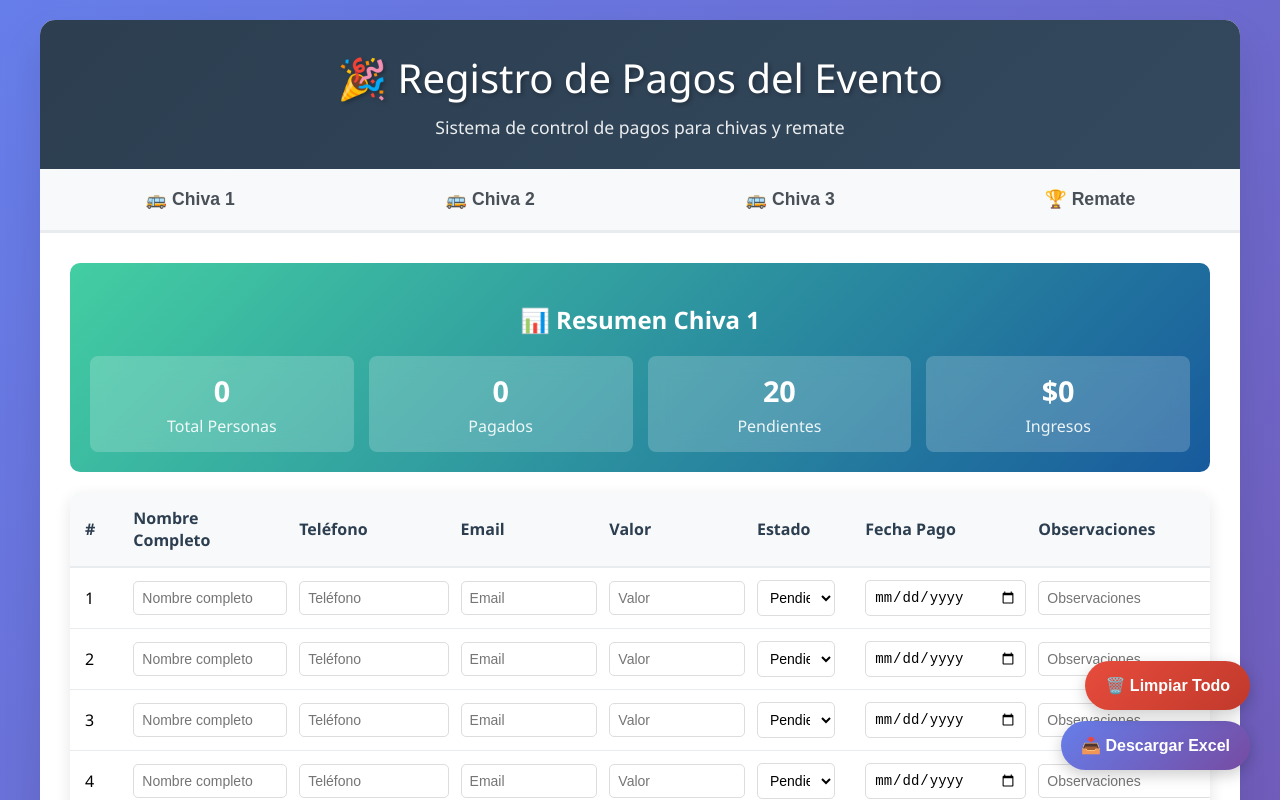
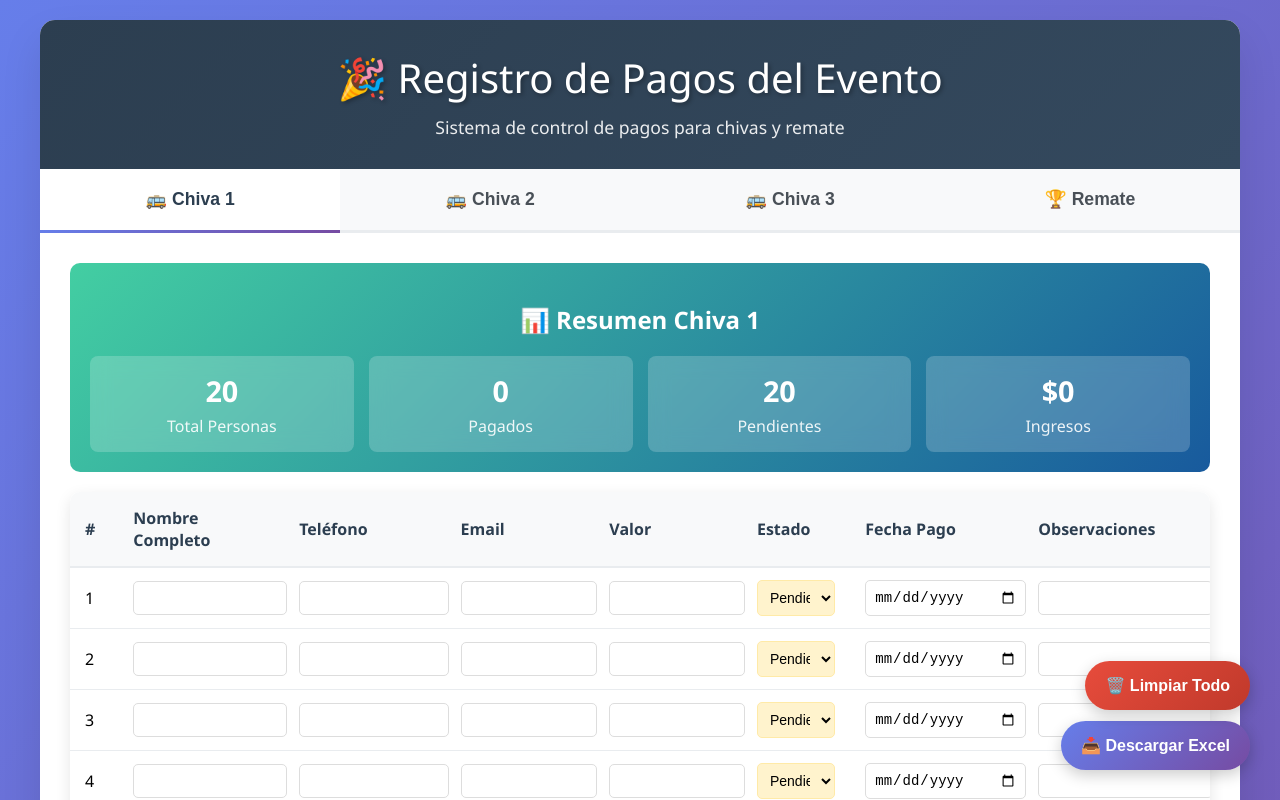
Before and after one commit to xSt3ph/Sistema-de-Pagos, a plain HTML site: page index.html in a window 1280 px wide. Both pictures are taken after a click on the button "🚌 Chiva 1". Shown: the top 800 px of the page. Drawn offline with Linux system fonts and the light colour scheme.

Commit message:
Update index.html

```diff
--- a/index.html
+++ b/index.html
@@ -125,6 +125,7 @@
             border-bottom: 2px solid #e9ecef;
             position: sticky;
             top: 0;
+            z-index: 2;
         }
         td {
             padding: 12px 15px;
@@ -167,6 +168,7 @@
             cursor: pointer;
             box-shadow: 0 5px 15px rgba(0,0,0,0.2);
             transition: all 0.3s ease;
+            z-index: 999;
         }
         .download-btn:hover {
             transform: translateY(-3px);
@@ -248,10 +250,10 @@
         </div>
 
         <div class="tabs">
-            <button class="tab active" onclick="showTab('chiva1')">🚌 Chiva 1</button>
-            <button class="tab" onclick="showTab('chiva2')">🚌 Chiva 2</button>
-            <button class="tab" onclick="showTab('chiva3')">🚌 Chiva 3</button>
-            <button class="tab" onclick="showTab('remate')">🏆 Remate</button>
+            <button class="tab active" data-tab="chiva1">🚌 Chiva 1</button>
+            <button class="tab" data-tab="chiva2">🚌 Chiva 2</button>
+            <button class="tab" data-tab="chiva3">🚌 Chiva 3</button>
+            <button class="tab" data-tab="remate">🏆 Remate</button>
         </div>
 
         <div class="tab-content active" id="chiva1">
@@ -445,7 +447,6 @@
 
     <script src="https://cdnjs.cloudflare.com/ajax/libs/xlsx/0.18.5/xlsx.full.min.js"></script>
     <script>
-        // Datos del evento con autoguardado
         let eventData = {
             chiva1: [],
             chiva2: [],
@@ -453,46 +454,46 @@
             remate: []
         };
 
-        // Cargar datos guardados al iniciar (ahora con localStorage)
+        // Cargar datos guardados al iniciar (localStorage)
         function loadSavedData() {
             const savedRaw = localStorage.getItem('eventData');
             if (savedRaw) {
+                try {
                     const saved = JSON.parse(savedRaw);
                     eventData = { ...eventData, ...saved };
-                console.log('Datos cargados:', eventData);
                     return true;
+                } catch {
+                    console.warn("Error al parsear los datos guardados");
+                    return false;
+                }
             }
             return false;
         }
 
-        // Guardar datos automáticamente (ahora con localStorage)
+        // Guardar datos en localStorage
         function saveData() {
             localStorage.setItem('eventData', JSON.stringify(eventData));
-            console.log('Datos guardados automáticamente');
         }
 
-        // Inicializar con algunas filas vacías o cargar datos guardados
+        // Inicializar tablas con datos o filas vacías
         function initializeTables() {
             const hasData = loadSavedData();
-
-            ['chiva1', 'chiva2', 'chiva3', 'remate'].forEach(function(table) {
+            ['chiva1', 'chiva2', 'chiva3', 'remate'].forEach(table => {
                 if (hasData && eventData[table] && eventData[table].length > 0) {
-                    // Cargar datos existentes
                     loadTableData(table);
                 } else {
-                    // Crear filas vacías si no hay datos guardados
-                    for(let i = 0; i < 20; i++) {
+                    eventData[table] = [];
+                    for (let i = 0; i < 20; i++) {
                         addRow(table, true);
                     }
                 }
             });
         }
 
-        // Cargar datos existentes en la tabla
+        // Cargar datos en tabla
         function loadTableData(tableName) {
-            const tableBody = document.querySelector(`#table-${tableName} tbody`);
-            tableBody.innerHTML = ''; // Limpiar tabla
-
+            const tbody = document.querySelector(`#table-${tableName} tbody`);
+            tbody.innerHTML = '';
             const data = eventData[tableName];
             for (let i = 0; i < Math.max(data.length, 20); i++) {
                 addRowWithData(tableName, i, data[i] || {});
@@ -500,234 +501,167 @@
             updateSummary(tableName);
         }
 
-        // Cambiar pestañas
+        // Mostrar pestaña seleccionada
         function showTab(tabName) {
-            // Ocultar todas las pestañas
-            document.querySelectorAll('.tab-content').forEach(content => {
-                content.classList.remove('active');
+            document.querySelectorAll('.tab-content').forEach(tc => {
+                tc.classList.toggle('active', tc.id === tabName);
             });
             document.querySelectorAll('.tab').forEach(tab => {
-                tab.classList.remove('active');
+                tab.classList.toggle('active', tab.dataset.tab === tabName);
             });
-
-            // Mostrar la pestaña seleccionada
-            document.getElementById(tabName).classList.add('active');
-
-            // Activar el botón de la pestaña correspondiente
-            document.querySelectorAll('.tab').forEach((tab, index) => {
-                if (tab.textContent.toLowerCase().includes(tabName)) {
-                    tab.classList.add('active');
-                }
-            });
-
-            // Actualizar resumen al cambiar de pestaña
             updateSummary(tabName);
         }
 
-        // Agregar fila vacía (por botón)
-        function addRow(tableName, silent = false) {
-            const tableBody = document.querySelector(`#table-${tableName} tbody`);
-            const index = tableBody.rows.length;
-
-            // Añadir objeto vacío en eventData para esa fila
-            if (!eventData[tableName]) eventData[tableName] = [];
-            eventData[tableName].push({
-                nombre: '',
-                telefono: '',
-                email: '',
-                valor: '',
-                estado: 'Pendiente',
-                fecha: '',
-                observaciones: '',
-                articulo: '' // Solo para remate
+        // Asignar evento click a pestañas
+        document.querySelectorAll('.tab').forEach(tab => {
+            tab.addEventListener('click', () => {
+                showTab(tab.dataset.tab);
+            });
         });
 
-            addRowWithData(tableName, index, eventData[tableName][index]);
-
-            if (!silent) saveData();
+        // Añadir fila vacía
+        function addRow(tableName, silent = false) {
+            if (!eventData[tableName]) eventData[tableName] = [];
+            eventData[tableName].push({});
+            if (!silent) loadTableData(tableName);
+            else addRowWithData(tableName, eventData[tableName].length - 1, {});
         }
 
-        // Agregar fila con datos (llenar inputs)
-        function addRowWithData(tableName, index, rowData) {
-            const tableBody = document.querySelector(`#table-${tableName} tbody`);
+        // Añadir fila con datos (obj)
+        function addRowWithData(tableName, index, data) {
+            const tbody = document.querySelector(`#table-${tableName} tbody`);
+            const tr = document.createElement('tr');
+            // Número (índice+1)
+            const tdIndex = document.createElement('td');
+            tdIndex.textContent = index + 1;
+            tr.appendChild(tdIndex);
 
-            const tr = document.createElement('tr');
+            // Campos dependiendo tabla
+            const fields = {
+                chiva1: ['nombre', 'telefono', 'email', 'valor', 'estado', 'fechaPago', 'observaciones'],
+                chiva2: ['nombre', 'telefono', 'email', 'valor', 'estado', 'fechaPago', 'observaciones'],
+                chiva3: ['nombre', 'telefono', 'email', 'valor', 'estado', 'fechaPago', 'observaciones'],
+                remate: ['nombre', 'telefono', 'email', 'valor', 'estado', 'fechaPago', 'articulo', 'observaciones']
+            };
 
-            // Número fila
-            const tdNum = document.createElement('td');
-            tdNum.textContent = index + 1;
-            tr.appendChild(tdNum);
+            const keys = fields[tableName];
 
-            // Nombre Completo
-            const tdNombre = document.createElement('td');
-            const inputNombre = document.createElement('input');
-            inputNombre.type = 'text';
-            inputNombre.value = rowData.nombre || '';
-            inputNombre.placeholder = 'Nombre completo';
-            inputNombre.oninput = () => updateData(tableName, index, 'nombre', inputNombre.value);
-            tdNombre.appendChild(inputNombre);
-            tr.appendChild(tdNombre);
-
-            // Teléfono
-            const tdTelefono = document.createElement('td');
-            const inputTelefono = document.createElement('input');
-            inputTelefono.type = 'tel';
-            inputTelefono.value = rowData.telefono || '';
-            inputTelefono.placeholder = 'Teléfono';
-            inputTelefono.oninput = () => updateData(tableName, index, 'telefono', inputTelefono.value);
-            tdTelefono.appendChild(inputTelefono);
-            tr.appendChild(tdTelefono);
-
-            // Email
-            const tdEmail = document.createElement('td');
-            const inputEmail = document.createElement('input');
-            inputEmail.type = 'email';
-            inputEmail.value = rowData.email || '';
-            inputEmail.placeholder = 'Email';
-            inputEmail.oninput = () => updateData(tableName, index, 'email', inputEmail.value);
-            tdEmail.appendChild(inputEmail);
-            tr.appendChild(tdEmail);
-
-            // Valor / Valor Ofrecido
-            const tdValor = document.createElement('td');
-            const inputValor = document.createElement('input');
-            inputValor.type = 'number';
-            inputValor.min = 0;
-            inputValor.value = rowData.valor || '';
-            inputValor.placeholder = 'Valor';
-            inputValor.oninput = () => updateData(tableName, index, 'valor', inputValor.value);
-            tdValor.appendChild(inputValor);
-            tr.appendChild(tdValor);
-
-            // Estado (select)
-            const tdEstado = document.createElement('td');
-            const selectEstado = document.createElement('select');
-            selectEstado.className = 'status-select';
-            ['Pendiente', 'Pagado', 'Cancelado'].forEach(status => {
+            keys.forEach(key => {
+                const td = document.createElement('td');
+                if (key === 'estado') {
+                    const select = document.createElement('select');
+                    select.classList.add('status-select');
+                    ['Pendiente', 'Pagado', 'Cancelado'].forEach(opt => {
                         const option = document.createElement('option');
-                option.value = status;
-                option.textContent = status;
-                selectEstado.appendChild(option);
+                        option.value = opt;
+                        option.textContent = opt;
+                        select.appendChild(option);
                     });
-            selectEstado.value = rowData.estado || 'Pendiente';
-            selectEstado.onchange = () => updateData(tableName, index, 'estado', selectEstado.value);
-            tdEstado.appendChild(selectEstado);
-            tr.appendChild(tdEstado);
-
-            // Fecha Pago
-            const tdFecha = document.createElement('td');
-            const inputFecha = document.createElement('input');
-            inputFecha.type = 'date';
-            inputFecha.value = rowData.fecha || '';
-            inputFecha.oninput = () => updateData(tableName, index, 'fecha', inputFecha.value);
-            tdFecha.appendChild(inputFecha);
-            tr.appendChild(tdFecha);
-
-            // Artículo / Premio (solo remate)
-            if (tableName === 'remate') {
-                const tdArticulo = document.createElement('td');
-                const inputArticulo = document.createElement('input');
-                inputArticulo.type = 'text';
-                inputArticulo.value = rowData.articulo || '';
-                inputArticulo.placeholder = 'Artículo / Premio';
-                inputArticulo.oninput = () => updateData(tableName, index, 'articulo', inputArticulo.value);
-                tdArticulo.appendChild(inputArticulo);
-                tr.appendChild(tdArticulo);
+                    select.value = data[key] || 'Pendiente';
+                    // Colores según estado
+                    function updateColor() {
+                        select.classList.remove('status-pagado', 'status-pendiente', 'status-cancelado');
+                        if (select.value === 'Pagado') select.classList.add('status-pagado');
+                        else if (select.value === 'Pendiente') select.classList.add('status-pendiente');
+                        else if (select.value === 'Cancelado') select.classList.add('status-cancelado');
+                    }
+                    updateColor();
+                    select.addEventListener('change', () => {
+                        eventData[tableName][index][key] = select.value;
+                        updateColor();
+                        updateSummary(tableName);
+                        saveData();
+                    });
+                    td.appendChild(select);
+                } else {
+                    const input = document.createElement('input');
+                    input.type = (key === 'valor') ? 'number' : 'text';
+                    if (key === 'fechaPago') input.type = 'date';
+                    input.value = data[key] || '';
+                    input.placeholder = key === 'articulo' ? 'Artículo / Premio' : '';
+                    input.addEventListener('input', () => {
+                        eventData[tableName][index][key] = input.value;
+                        updateSummary(tableName);
+                        saveData();
+                    });
+                    td.appendChild(input);
+                }
+                tr.appendChild(td);
+            });
+            tbody.appendChild(tr);
         }
 
-            // Observaciones
-            const tdObs = document.createElement('td');
-            const inputObs = document.createElement('input');
-            inputObs.type = 'text';
-            inputObs.value = rowData.observaciones || '';
-            inputObs.placeholder = 'Observaciones';
-            inputObs.oninput = () => updateData(tableName, index, 'observaciones', inputObs.value);
-            tdObs.appendChild(inputObs);
-            tr.appendChild(tdObs);
+        // Actualizar resumen de una pestaña
+        function updateSummary(tableName) {
+            const data = eventData[tableName];
+            if (!data) return;
+            const total = data.length;
+            let pagados = 0;
+            let pendientes = 0;
+            let ingresos = 0;
 
-            tableBody.appendChild(tr);
+            data.forEach(item => {
+                if (!item) return;
+                const estado = item.estado || 'Pendiente';
+                if (estado === 'Pagado') {
+                    pagados++;
+                    ingresos += Number(item.valor || 0);
+                } else if (estado === 'Pendiente') {
+                    pendientes++;
                 }
-
-        // Actualizar datos al escribir
-        function updateData(tableName, index, field, value) {
-            if (!eventData[tableName]) eventData[tableName] = [];
-            if (!eventData[tableName][index]) eventData[tableName][index] = {};
-            eventData[tableName][index][field] = value;
-            saveData();
-            updateSummary(tableName);
-        }
-
-        // Actualizar resumen estadístico
-        function updateSummary(tableName) {
-            const data = eventData[tableName] || [];
-            const total = data.filter(d => d.nombre && d.nombre.trim() !== '').length;
-            const pagados = data.filter(d => d.estado === 'Pagado').length;
-            const pendientes = data.filter(d => d.estado === 'Pendiente').length;
-            const ingresos = data.reduce((acc, d) => {
-                if (d.estado === 'Pagado' && d.valor) return acc + Number(d.valor);
-                return acc;
-            }, 0);
+            });
 
             document.getElementById(`total-${tableName}`).textContent = total;
             document.getElementById(`pagados-${tableName}`).textContent = pagados;
             document.getElementById(`pendientes-${tableName}`).textContent = pendientes;
-            document.getElementById(`ingresos-${tableName}`).textContent = `$${ingresos.toLocaleString('es-CO')}`;
+            document.getElementById(`ingresos-${tableName}`).textContent = '$' + ingresos.toLocaleString();
         }
 
-        // Exportar todo a Excel
+        // Exportar a Excel usando SheetJS
         function exportToExcel() {
             const wb = XLSX.utils.book_new();
-            ['chiva1', 'chiva2', 'chiva3', 'remate'].forEach(section => {
-                const data = eventData[section] || [];
-                const ws_data = [];
-                if(section !== 'remate'){
-                    ws_data.push(['#', 'Nombre Completo', 'Teléfono', 'Email', 'Valor', 'Estado', 'Fecha Pago', 'Observaciones']);
-                    data.forEach((row, i) => {
-                        ws_data.push([
-                            i + 1,
-                            row.nombre || '',
-                            row.telefono || '',
-                            row.email || '',
-                            row.valor || '',
-                            row.estado || '',
-                            row.fecha || '',
-                            row.observaciones || ''
-                        ]);
+
+            for (const tableName in eventData) {
+                const data = eventData[tableName];
+                if (!data || data.length === 0) continue;
+                const headers = {
+                    chiva1: ['#', 'Nombre Completo', 'Teléfono', 'Email', 'Valor', 'Estado', 'Fecha Pago', 'Observaciones'],
+                    chiva2: ['#', 'Nombre Completo', 'Teléfono', 'Email', 'Valor', 'Estado', 'Fecha Pago', 'Observaciones'],
+                    chiva3: ['#', 'Nombre Completo', 'Teléfono', 'Email', 'Valor', 'Estado', 'Fecha Pago', 'Observaciones'],
+                    remate: ['#', 'Nombre Completo', 'Teléfono', 'Email', 'Valor Ofrecido', 'Estado', 'Fecha Pago', 'Artículo/Premio', 'Observaciones']
+                };
+                const ws_data = [headers[tableName]];
+                data.forEach((item, i) => {
+                    if (!item) return;
+                    const row = [i + 1];
+                    if (tableName !== 'remate') {
+                        row.push(item.nombre || '', item.telefono || '', item.email || '', item.valor || '', item.estado || '', item.fechaPago || '', item.observaciones || '');
+                    } else {
+                        row.push(item.nombre || '', item.telefono || '', item.email || '', item.valor || '', item.estado || '', item.fechaPago || '', item.articulo || '', item.observaciones || '');
+                    }
+                    ws_data.push(row);
                 });
-                } else {
-                    ws_data.push(['#', 'Nombre Completo', 'Teléfono', 'Email', 'Valor Ofrecido', 'Estado', 'Fecha Pago', 'Artículo/Premio', 'Observaciones']);
-                    data.forEach((row, i) => {
-                        ws_data.push([
-                            i + 1,
-                            row.nombre || '',
-                            row.telefono || '',
-                            row.email || '',
-                            row.valor || '',
-                            row.estado || '',
-                            row.fecha || '',
-                            row.articulo || '',
-                            row.observaciones || ''
-                        ]);
-                    });
+                const ws = XLSX.utils.aoa_to_sheet(ws_data);
+                XLSX.utils.book_append_sheet(wb, ws, tableName.toUpperCase());
             }
-                const ws = XLSX.utils.aoa_to_sheet(ws_data);
-                XLSX.utils.book_append_sheet(wb, ws, section.charAt(0).toUpperCase() + section.slice(1));
-            });
-
-            XLSX.writeFile(wb, 'registro_evento.xlsx');
+            XLSX.writeFile(wb, 'RegistroPagos_Evento.xlsx');
         }
 
-        // Limpiar todo (localStorage + tabla + eventData)
+        // Limpiar todos los datos (confirmar)
         function clearAllData() {
-            if(confirm('¿Estás seguro de que quieres eliminar todos los datos? Esta acción no se puede deshacer.')) {
+            if (confirm('¿Estás seguro de limpiar todos los datos? Esta acción no se puede deshacer.')) {
+                eventData = { chiva1: [], chiva2: [], chiva3: [], remate: [] };
                 localStorage.removeItem('eventData');
-                eventData = { chiva1: [], chiva2: [], chiva3: [], remate: [] };
                 initializeTables();
+                showTab('chiva1');
             }
         }
 
-        // Iniciar la app
+        // Inicializar todo al cargar
+        window.onload = () => {
             initializeTables();
+            showTab('chiva1');
+        };
     </script>
 </body>
 </html>
```
Lines whose indentation alone changed are shown as unchanged.
